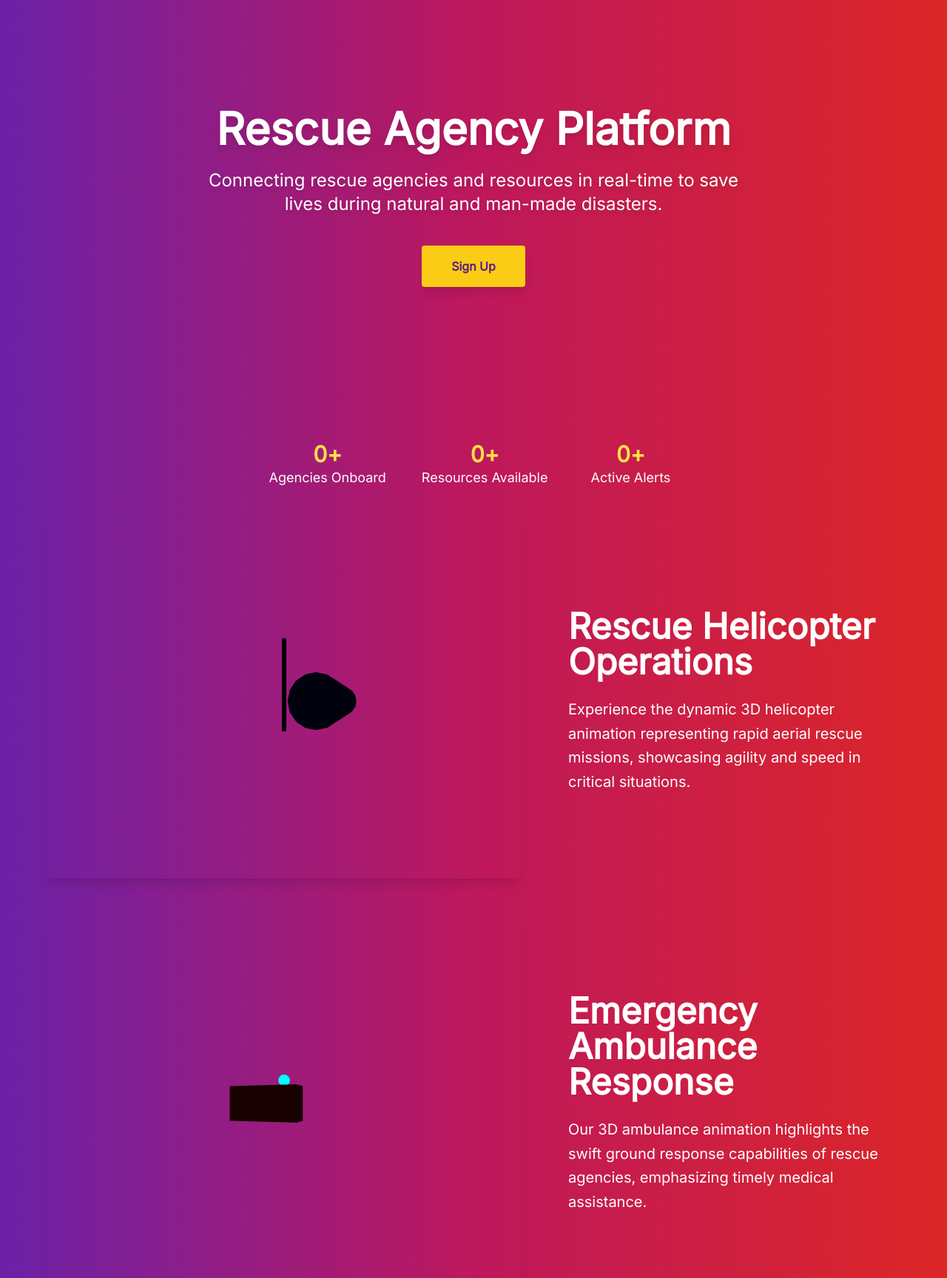
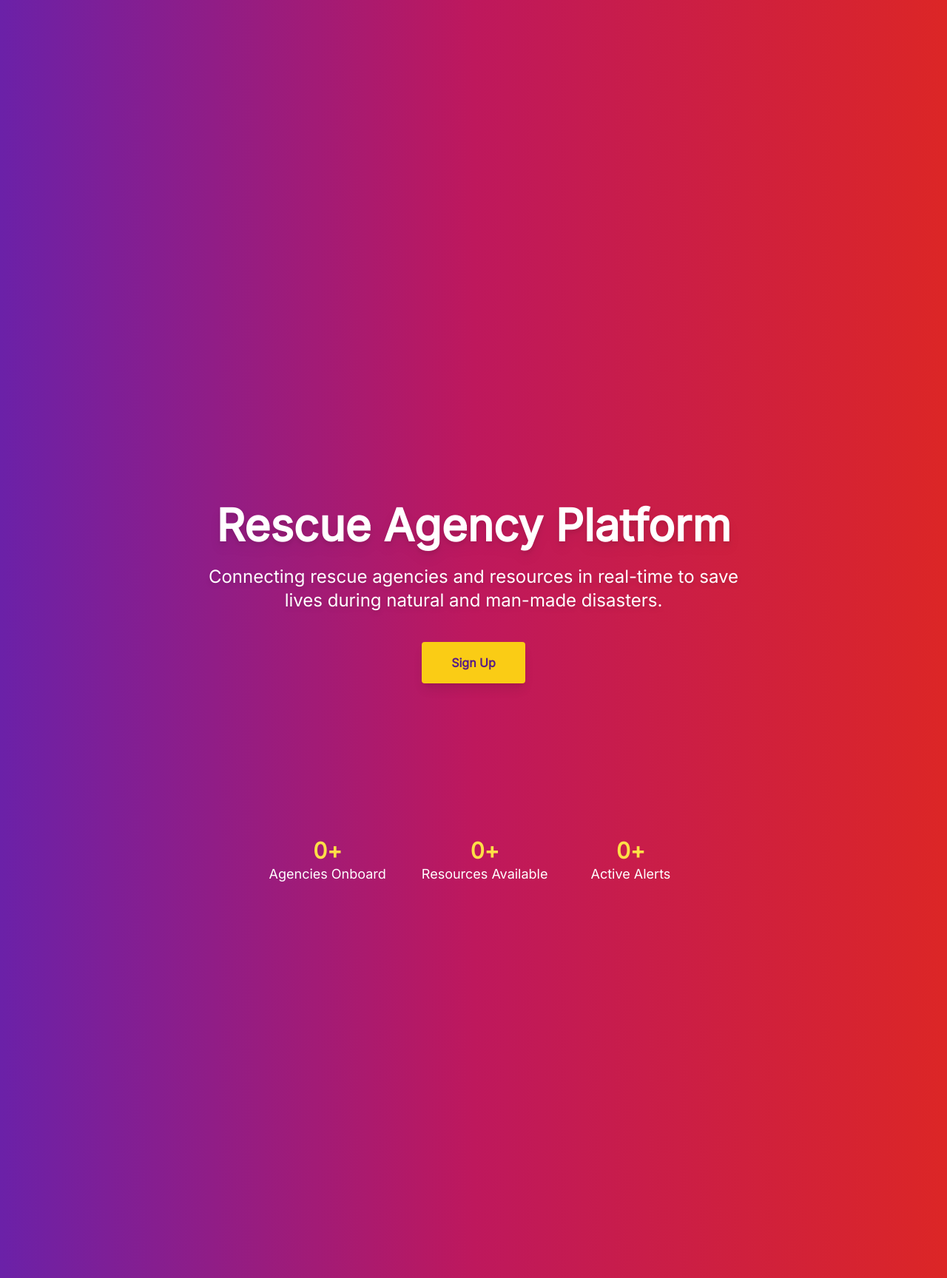
Before and after one commit to freeky-sachin/blackboxai-1745085853883, a Django app: page /agencies/ in a window 1280 px wide. Shown: the part 68-1796 px from the top of the page at 74% size. Run offline with Django 5.2, Linux system fonts and the light colour scheme; some libraries are stand-ins or nearby versions.

Commit message:
Add agencies/templates/agencies/landing.html 1745168969623

```diff
--- a/agencies/templates/agencies/landing.html
+++ b/agencies/templates/agencies/landing.html
@@ -13,6 +13,27 @@
     {% endfor %}
   </div>
 {% endif %}
+
+{% if show_admin_dashboard %}
+<section class="max-w-5xl mx-auto p-6 bg-white bg-opacity-10 rounded-lg shadow-lg text-white space-y-8">
+  <h1 class="text-4xl font-extrabold mb-6 text-center">Admin Dashboard</h1>
+  <div class="grid grid-cols-3 gap-6 text-center">
+    <div class="bg-yellow-400 text-purple-900 rounded-lg p-6 font-semibold shadow-lg">
+      <div class="text-6xl">{{ agency_count }}</div>
+      <div>Agencies</div>
+    </div>
+    <div class="bg-yellow-400 text-purple-900 rounded-lg p-6 font-semibold shadow-lg">
+      <div class="text-6xl">{{ resource_count }}</div>
+      <div>Resources</div>
+    </div>
+    <div class="bg-yellow-400 text-purple-900 rounded-lg p-6 font-semibold shadow-lg">
+      <div class="text-6xl">{{ active_alerts_count }}</div>
+      <div>Active Alerts</div>
+    </div>
+  </div>
+  <!-- Chart can be added here using chart_labels and chart_data if desired -->
+</section>
+{% else %}
 {% if user.is_authenticated %}
 <section class="max-w-5xl mx-auto p-6 bg-white bg-opacity-10 rounded-lg shadow-lg text-white space-y-8">
   <h1 class="text-4xl font-extrabold mb-6 text-center">Welcome back, {{ user.username }}!</h1>
@@ -46,6 +67,7 @@
     <p class="text-2xl mb-10 max-w-3xl mx-auto animate-fadeInUp delay-200 drop-shadow-md">Connecting rescue agencies and resources in real-time to save lives during natural and man-made disasters.</p>
     <a href="{% url 'register' %}" class="inline-block bg-yellow-400 text-purple-900 font-bold px-10 py-4 rounded shadow-lg hover:bg-yellow-300 transition transform hover:scale-105 animate-fadeInUp delay-400">Sign Up</a>
   </div>
+
   <div class="flex justify-center space-x-12 mt-16 max-w-5xl mx-auto">
     <div class="text-center">
       <div id="lottie-agencies" class="mx-auto w-32 h-32"></div>
@@ -63,137 +85,16 @@
       <p class="text-lg">Active Alerts</p>
     </div>
   </div>
-
-  <div class="w-full max-w-6xl mt-12 space-y-16">
-
-    <div class="flex flex-col md:flex-row items-center md:space-x-16">
-      <canvas id="three-helicopter" class="w-full md:w-1/2 h-[480px] rounded-lg shadow-lg order-last md:order-first"></canvas>
-      <div class="md:w-1/2 text-white">
-        <h2 class="text-5xl font-extrabold mb-6">Rescue Helicopter Operations</h2>
-        <p class="text-xl leading-relaxed">Experience the dynamic 3D helicopter animation representing rapid aerial rescue missions, showcasing agility and speed in critical situations.</p>
-      </div>
-    </div>
-
-    <div class="flex flex-col md:flex-row items-center md:space-x-16">
-      <canvas id="three-ambulance" class="w-full md:w-1/2 h-[480px] rounded-lg shadow-lg"></canvas>
-      <div class="md:w-1/2 text-white">
-        <h2 class="text-5xl font-extrabold mb-6">Emergency Ambulance Response</h2>
-        <p class="text-xl leading-relaxed">Our 3D ambulance animation highlights the swift ground response capabilities of rescue agencies, emphasizing timely medical assistance.</p>
-      </div>
-    </div>
-
-  </div>
 </section>
 {% endif %}
+{% endif %}
+{% endblock %}
 
+{% block extra_scripts %}
 <script src="https://cdnjs.cloudflare.com/ajax/libs/lottie-web/5.7.4/lottie.min.js"></script>
 <script src="https://cdnjs.cloudflare.com/ajax/libs/countup.js/2.0.7/countUp.min.js"></script>
 
-<script type="module">
-  import * as THREE from 'https://cdn.jsdelivr.net/npm/three@0.152.2/build/three.module.js';
-
-  // Helicopter canvas setup
-  const heliScene = new THREE.Scene();
-  const heliCamera = new THREE.PerspectiveCamera(75, window.innerWidth / 2 / 480, 0.1, 1000);
-  const heliRenderer = new THREE.WebGLRenderer({ canvas: document.getElementById('three-helicopter'), alpha: true, antialias: true });
-  heliRenderer.setSize(window.innerWidth / 2, 480);
-
-  // Ambulance canvas setup
-  const ambScene = new THREE.Scene();
-  const ambCamera = new THREE.PerspectiveCamera(75, window.innerWidth / 2 / 480, 0.1, 1000);
-  const ambRenderer = new THREE.WebGLRenderer({ canvas: document.getElementById('three-ambulance'), alpha: true, antialias: true });
-  ambRenderer.setSize(window.innerWidth / 2, 480);
-
-  // Helicopter model
-  const heliBodyMaterial = new THREE.MeshStandardMaterial({ color: 0x0055cc, metalness: 0.6, roughness: 0.4 });
-  const heliBodyGeometry = new THREE.CylinderGeometry(0.5, 1.5, 4, 16);
-  const helicopterBody = new THREE.Mesh(heliBodyGeometry, heliBodyMaterial);
-  helicopterBody.rotation.z = Math.PI / 2;
-  heliScene.add(helicopterBody);
-
-  const rotorGeometry = new THREE.BoxGeometry(0.1, 4, 0.2);
-  const rotorMaterial = new THREE.MeshStandardMaterial({ color: 0x222222, metalness: 0.7, roughness: 0.3 });
-  const rotor = new THREE.Mesh(rotorGeometry, rotorMaterial);
-  rotor.position.set(0, 0.7, 0);
-  heliScene.add(rotor);
-
-  const lightGeometry = new THREE.SphereGeometry(0.15, 16, 16);
-  const lightMaterialOn = new THREE.MeshStandardMaterial({ color: 0xff0000, emissive: 0xff0000 });
-  const lightMaterialOff = new THREE.MeshStandardMaterial({ color: 0x330000 });
-  const blinkingLight = new THREE.Mesh(lightGeometry, lightMaterialOn);
-  blinkingLight.position.set(1.8, 0.3, 0);
-  heliScene.add(blinkingLight);
-
-  const heliLight1 = new THREE.PointLight(0xffffff, 1);
-  heliLight1.position.set(10, 10, 10);
-  heliScene.add(heliLight1);
-  const heliLight2 = new THREE.AmbientLight(0x404040);
-  heliScene.add(heliLight2);
-
-  heliCamera.position.z = 10;
-
-  function animateHelicopter() {
-    requestAnimationFrame(animateHelicopter);
-    helicopterBody.rotation.y += 0.02;
-    rotor.rotation.y += 0.6;
-    helicopterBody.position.x = 2 * Math.sin(Date.now() * 0.002);
-
-    if (Date.now() % 1000 < 500) {
-      blinkingLight.material = lightMaterialOn;
-    } else {
-      blinkingLight.material = lightMaterialOff;
-    }
-
-    heliRenderer.render(heliScene, heliCamera);
-  }
-  animateHelicopter();
-
-  // Ambulance model
-  const ambBodyMaterial = new THREE.MeshStandardMaterial({ color: 0xff3333, metalness: 0.5, roughness: 0.4 });
-  const ambBodyGeometry = new THREE.BoxGeometry(3, 1.5, 1);
-  const ambulance = new THREE.Mesh(ambBodyGeometry, ambBodyMaterial);
-  ambScene.add(ambulance);
-
-  const sirenGeometry = new THREE.SphereGeometry(0.25, 16, 16);
-  const sirenMaterialOn = new THREE.MeshStandardMaterial({ color: 0x00ffff, emissive: 0x00ffff });
-  const sirenMaterialOff = new THREE.MeshStandardMaterial({ color: 0x003333 });
-  const sirenLight = new THREE.Mesh(sirenGeometry, sirenMaterialOn);
-  sirenLight.position.set(0, 1, 0);
-  ambScene.add(sirenLight);
-
-  const ambLight1 = new THREE.PointLight(0xffffff, 1);
-  ambLight1.position.set(10, 10, 10);
-  ambScene.add(ambLight1);
-  const ambLight2 = new THREE.AmbientLight(0x404040);
-  ambScene.add(ambLight2);
-
-  ambCamera.position.z = 10;
-
-  function animateAmbulance() {
-    requestAnimationFrame(animateAmbulance);
-    ambulance.rotation.y += 0.015;
-    ambulance.position.x = 2 * Math.cos(Date.now() * 0.002);
-
-    if (Date.now() % 1400 < 700) {
-      sirenLight.material = sirenMaterialOn;
-    } else {
-      sirenLight.material = sirenMaterialOff;
-    }
-
-    ambRenderer.render(ambScene, ambCamera);
-  }
-  animateAmbulance();
-
-  window.addEventListener('resize', () => {
-    heliCamera.aspect = window.innerWidth / 2 / 480;
-    heliCamera.updateProjectionMatrix();
-    heliRenderer.setSize(window.innerWidth / 2, 480);
-
-    ambCamera.aspect = window.innerWidth / 2 / 480;
-    ambCamera.updateProjectionMatrix();
-    ambRenderer.setSize(window.innerWidth / 2, 480);
-  });
-
+<script>
   // Lottie animations
   const lottieAgencies = lottie.loadAnimation({
     container: document.getElementById('lottie-agencies'),
@@ -227,14 +128,5 @@
   counterAgencies.start();
   counterResources.start();
   counterAlerts.start();
-
-  // Mobile menu toggle
-  const menuButton = document.getElementById('mobile-menu-button');
-  const mobileMenu = document.getElementById('mobile-menu');
-  menuButton.addEventListener('click', () => {
-    mobileMenu.classList.toggle('hidden');
-  });
 </script>
-</create_file>
-
 {% endblock %}
```
